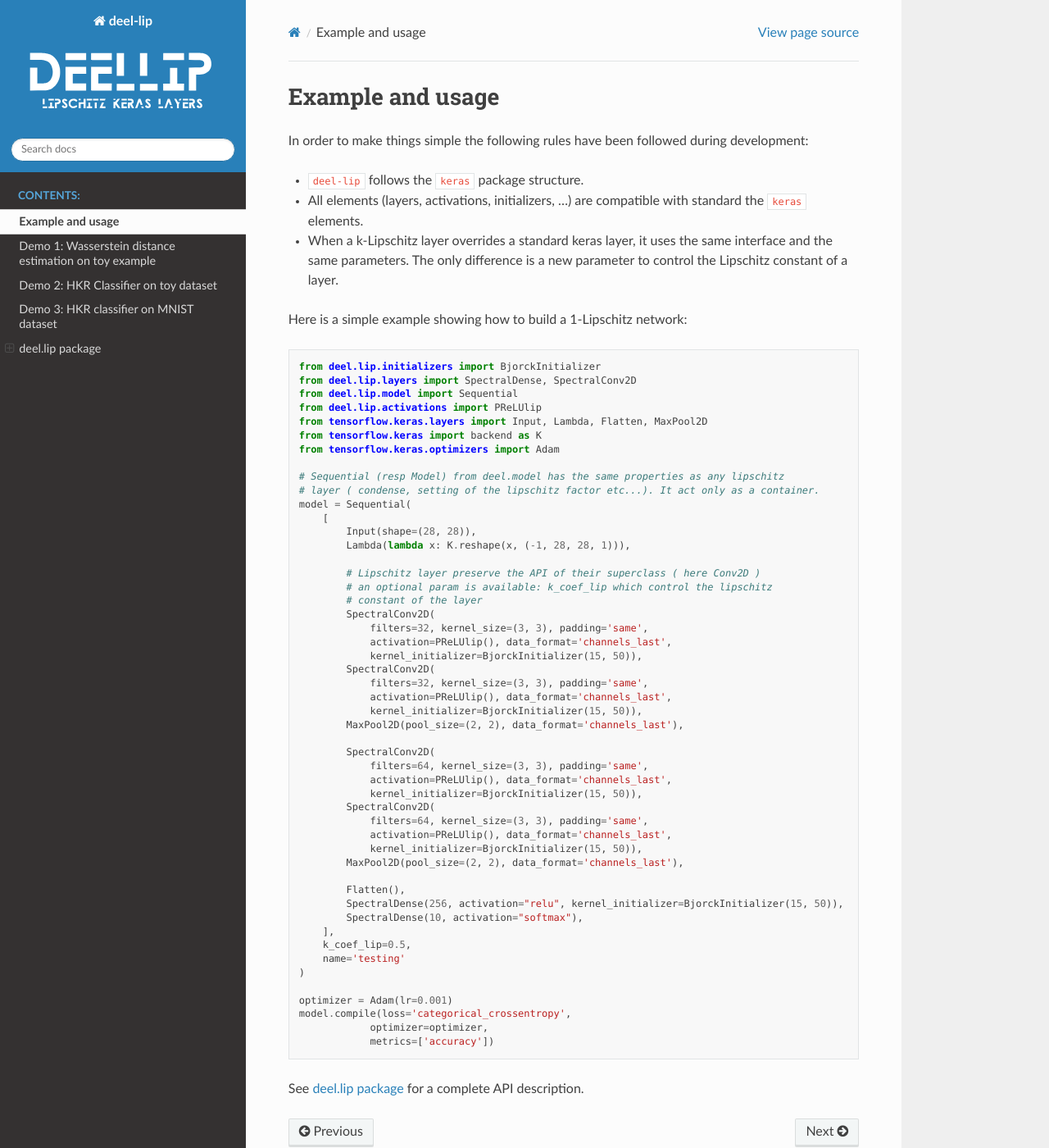
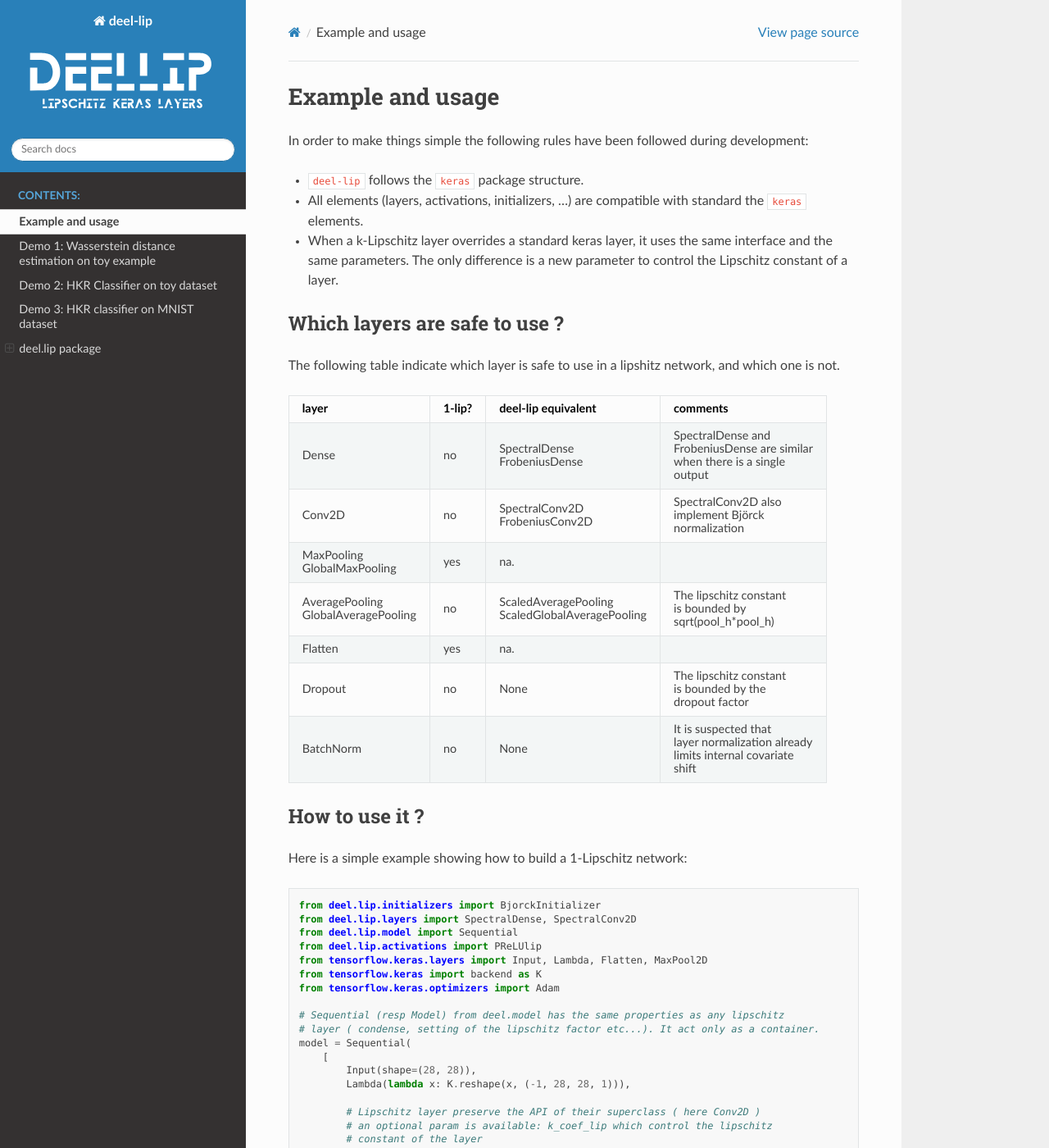
Before and after one commit to deel-ai/deel-lip, a Sphinx documentation site: the page built from doc/source/basic_example.rst, in a window 1280 px wide and 1400 px high. Shown: the whole window at 82% size. Built offline with Sphinx 7.4.7 and the Read the Docs theme 2.0.0, drawn with Linux system fonts in a browser that asks for light colours.

Commit message:
added table of layers equivalents

```diff
--- a/doc/source/basic_example.rst
+++ b/doc/source/basic_example.rst
@@ -8,6 +8,55 @@ In order to make things simple the following rules have been followed during dev
 * All elements (layers, activations, initializers, ...) are compatible with standard the ``keras`` elements.
 * When a k-Lipschitz layer overrides a standard keras layer, it uses the same interface and the same parameters.
   The only difference is a new parameter to control the Lipschitz constant of a layer.
+
+Which layers are safe to use ?
+------------------------------
+
+The following table indicate which layer is safe to use in a lipshitz network, and which one is not.
+
+.. role:: raw-html-m2r(raw)
+   :format: html
+
+
+.. list-table::
+   :header-rows: 1
+
+   * - layer
+     - 1-lip?
+     - deel-lip equivalent
+     - comments
+   * - Dense
+     - no
+     - SpectralDense\ :raw-html-m2r:`<br>`\ FrobeniusDense
+     - SpectralDense and :raw-html-m2r:`<br>`\ FrobeniusDense are similar\ :raw-html-m2r:`<br>`\ when there is a single :raw-html-m2r:`<br>`\ output
+   * - Conv2D
+     - no
+     - SpectralConv2D\ :raw-html-m2r:`<br>`\ FrobeniusConv2D
+     - SpectralConv2D also :raw-html-m2r:`<br>`\ implement Björck :raw-html-m2r:`<br>`\ normalization
+   * - MaxPooling\ :raw-html-m2r:`<br>`\ GlobalMaxPooling
+     - yes
+     - na.
+     -
+   * - AveragePooling\ :raw-html-m2r:`<br>`\ GlobalAveragePooling
+     - no
+     - ScaledAveragePooling\ :raw-html-m2r:`<br>`\ ScaledGlobalAveragePooling
+     - The lipschitz constant :raw-html-m2r:`<br>`\ is bounded by :raw-html-m2r:`<br>`\ sqrt(pool_h*pool_h)
+   * - Flatten
+     - yes
+     - na.
+     -
+   * - Dropout
+     - no
+     - None
+     - The lipschitz constant :raw-html-m2r:`<br>`\ is bounded by the :raw-html-m2r:`<br>`\ dropout factor
+   * - BatchNorm
+     - no
+     - None
+     - It is suspected that :raw-html-m2r:`<br>`\ layer normalization already\ :raw-html-m2r:`<br>`\ limits internal covariate\ :raw-html-m2r:`<br>`\ shift
+
+
+How to use it ?
+---------------
 
 Here is a simple example showing how to build a 1-Lipschitz network:
 
```
